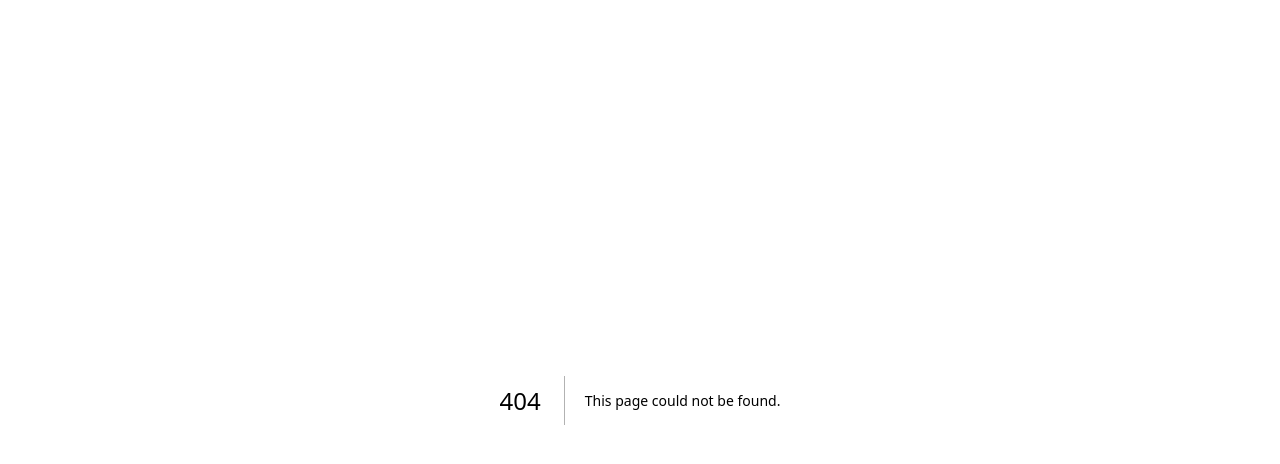
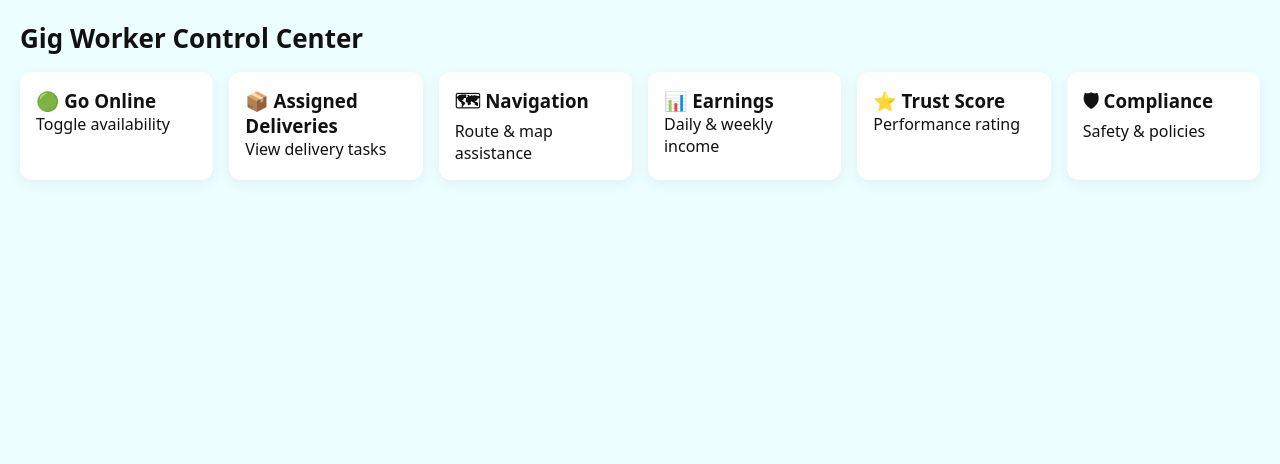
Before and after one commit to prashanthrangineni-sketch/pranix-witness-ui, a Next.js app: page /gig/dashboard in a window 1280 px wide. Before the commit this address had no page. Shown: the top 464 px of the page. Built offline with nearby package versions, Linux system fonts and the light colour scheme.

Commit message:
feat: add gig worker onboarding + delivery dashboard UI

```diff
--- /dev/null
+++ b/app/gig/dashboard/page.tsx
@@ -0,0 +1,44 @@
+'use client'
+
+export default function GigDashboard() {
+  return (
+    <div style={styles.page}>
+      <h1 style={styles.heading}>Gig Worker Control Center</h1>
+
+      <div style={styles.grid}>
+        <Card title="🟢 Go Online" desc="Toggle availability" />
+        <Card title="📦 Assigned Deliveries" desc="View delivery tasks" />
+        <Card title="🗺 Navigation" desc="Route & map assistance" />
+        <Card title="📊 Earnings" desc="Daily & weekly income" />
+        <Card title="⭐ Trust Score" desc="Performance rating" />
+        <Card title="🛡 Compliance" desc="Safety & policies" />
+      </div>
+    </div>
+  )
+}
+
+function Card({ title, desc }: any) {
+  return (
+    <div style={styles.card}>
+      <h3>{title}</h3>
+      <p>{desc}</p>
+    </div>
+  )
+}
+
+const styles: any = {
+  page: { minHeight: '100vh', background: '#ecfeff', padding: 20 },
+  heading: { fontSize: 26, marginBottom: 16 },
+  grid: {
+    display: 'grid',
+    gridTemplateColumns: 'repeat(auto-fit, minmax(180px, 1fr))',
+    gap: 16
+  },
+  card: {
+    background: '#fff',
+    padding: 16,
+    borderRadius: 12,
+    boxShadow: '0 4px 14px rgba(0,0,0,0.06)',
+    cursor: 'pointer'
+  }
+}
```
